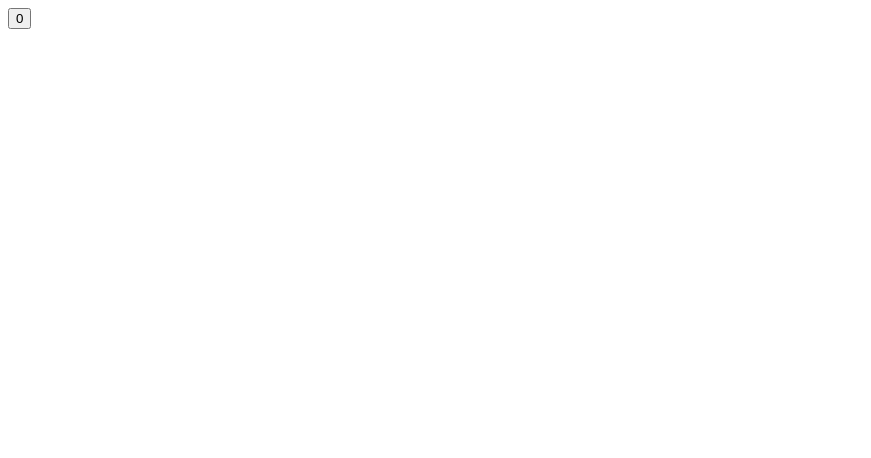
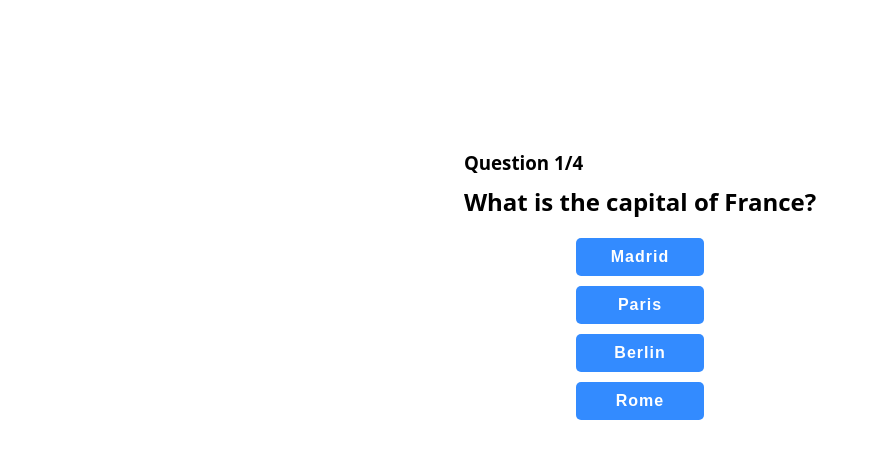
Before and after one commit to AryanPatel1918/quiz-app-react, a React (Vite) app: page / in a window 1280 px wide. Shown: the top 458 px of the page, without its empty margins (0-871 px from the left). Built offline with nearby package versions, Linux system fonts and the light colour scheme.

Commit message:
App working without showing correct answers and completed css

```diff
--- a/src/App.jsx
+++ b/src/App.jsx
@@ -1,11 +1,33 @@
-import { useState } from 'react'
+import { useState, useRef } from 'react'
+import questionsData from './questionsData'
 
 export default function App() {
-  const [count, setCount] = useState(0)
+
+  const [questionIndex, setQuestionIndex] = useState(0)
+  const correctAnswers = useRef(0)
+
+  function checkAnswer(choice) {
+    if (questionsData[questionIndex].answer === choice) {
+      correctAnswers.current++
+    }
+    setQuestionIndex(prev => prev + 1)
+  }
+
 
   return (
-    <>
-      <button onClick={() => setCount(prev => prev + 1)}>{count}</button>
-    </>
+    questionIndex < questionsData.length ? (
+      <div className="app-container">
+        <h3>Question {questionIndex + 1}/{questionsData.length}</h3>
+        <h2>{questionsData[questionIndex].question}</h2>
+        <div className="options-container">
+          {questionsData[questionIndex].options.map(option =>
+            <button onClick={() => checkAnswer(option)}>{option}</button>
+          )}
+        </div>
+      </div>
+    ) : (
+      <h2>Your Score: {correctAnswers.current}/{questionsData.length}</h2>
+    )
+
   )
 }
--- a/src/index.css
+++ b/src/index.css
@@ -0,0 +1,45 @@
+* {
+    margin: 0;
+    padding: 0;
+    box-sizing: border-box;
+}
+
+body {
+    min-height: 100vh;
+    display: flex;
+    justify-content: center;
+    padding-top: 150px;
+    font-family: system-ui, sans-serif;
+}
+
+.app-container > h3 {
+    margin-bottom: 10px;
+}
+
+.options-container {
+    display: flex;
+    flex-direction: column;
+    align-items: center;
+    gap: 10px;
+    margin: 20px 0;
+}
+
+.options-container > button {
+    min-width: 8rem;
+    white-space: nowrap;
+    padding: 10px 16px;
+    font-family: Arial;
+    font-size: 1rem;
+    font-weight: 600;
+    letter-spacing: 1px;
+    background-color: hsl(214, 100%, 60%);
+    transition: background-color 0.3s ease;
+    color: white;
+    border: none;
+    border-radius: 5px;
+    cursor: pointer;
+}
+
+.options-container > button:hover {
+    background-color: hsl(214, 100%, 45%);
+}
```
